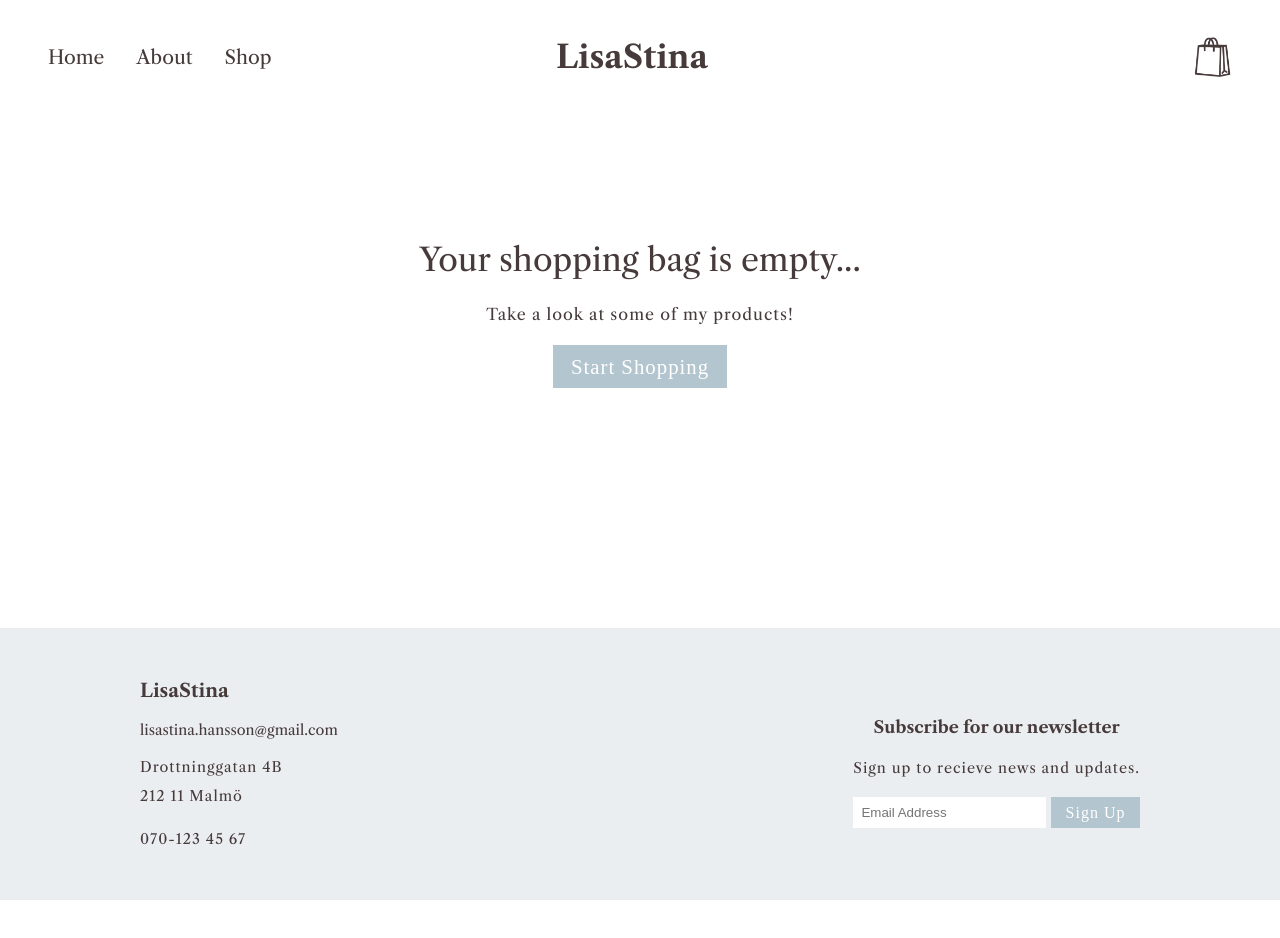
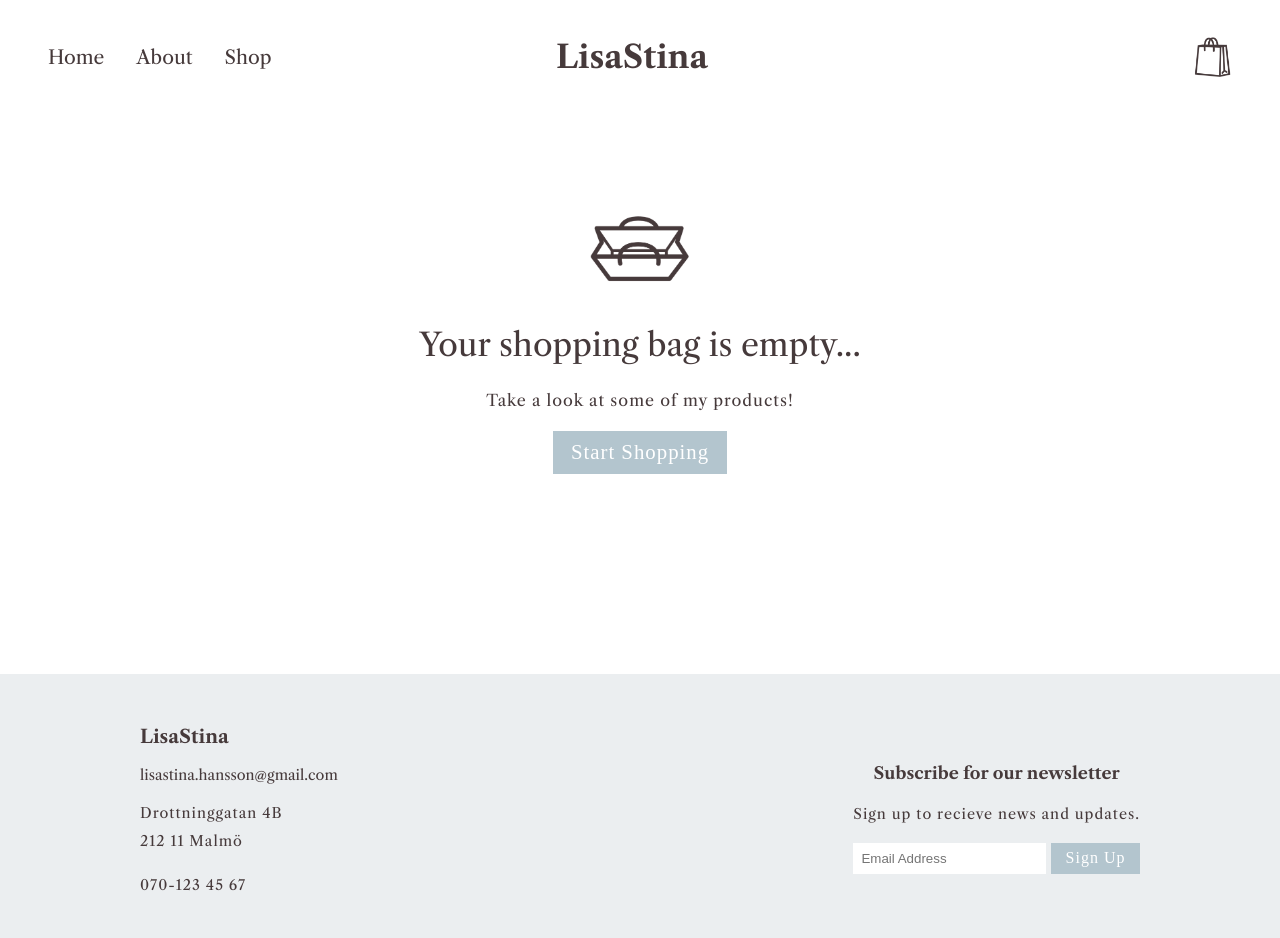
Before and after one commit to lisastina/webshop, a React (Create React App) app in the folder webshop/: page /checkout in a window 1280 px wide. Shown: the top 938 px of the page. Before the commit the page ends 900 px from the top, so only its background shows below. Built offline with nearby package versions, Linux system fonts and the light colour scheme; a web font is replaced by a local one.

Commit message:
added empty shopping bag img

```diff
--- a/webshop/src/components/NoItems.js
+++ b/webshop/src/components/NoItems.js
@@ -6,6 +6,7 @@ const NoItems = () => {
 
     return (
         <div className={style.noItems}>
+            <img src="/assets/icons/empty-cart-icon.png" alt="Empty shopping bag"/>
             <h1>Your shopping bag is empty...</h1>
             <p>Take a look at some of my products!</p>
             <button onClick={() => {
--- a/webshop/src/css/NoItems.module.css
+++ b/webshop/src/css/NoItems.module.css
@@ -1,4 +1,7 @@
 .noItems {
-    margin: 30vh auto;
+    margin: 25vh auto;
     text-align: center;
 }
+.noItems img {
+    width: 100px;
+}
```
Also changed, not shown: webshop/public/assets/icons/empty-cart-icon.png (added).
